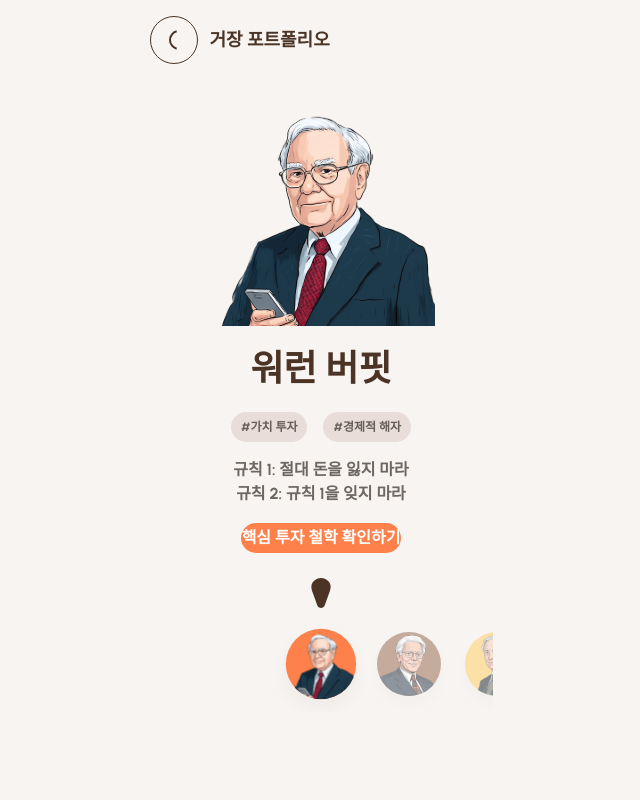
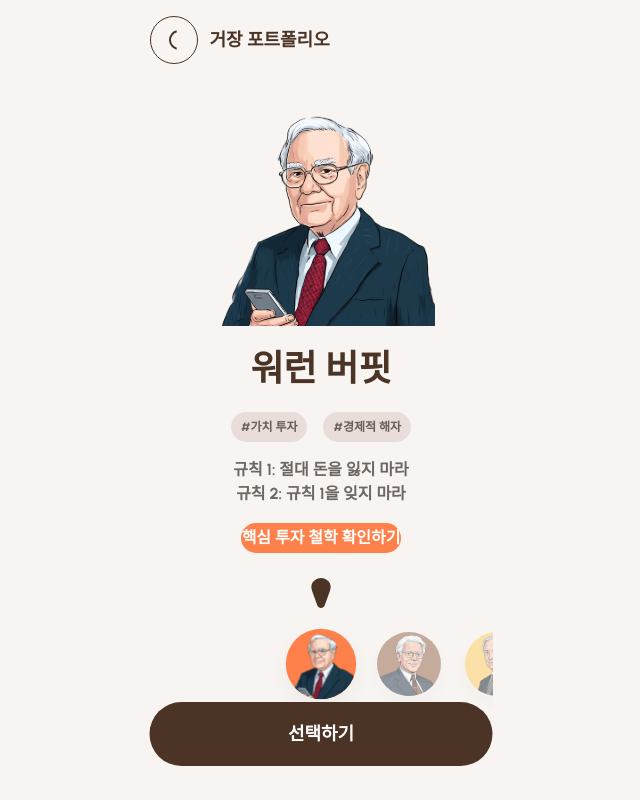
Before and after one commit to MJU-Capstone-Design-1/Jumoney-FE, a Next.js app: page /portfolio/masterselect in a window 1280 px wide. Shown: the whole page, without its empty margins (319-959 px from the left). Built offline with nearby package versions, Linux system fonts and the light colour scheme; a web font is replaced by a local one.

Commit message:
✨ Feat: 거장 선택 버튼 추가

```diff
--- a/src/app/(main)/portfolio/masterselect/page.tsx
+++ b/src/app/(main)/portfolio/masterselect/page.tsx
@@ -7,6 +7,7 @@ import { PortfolioMasterDetail } from '@/features/portfolio/portfolioSelectMaste
 import { PortfolioMasterCarousel } from '@/features/portfolio/portfolioSelectMasterCarousel';
 import { motion, AnimatePresence } from 'framer-motion';
 import { PortfolioSelectInvestmentPhilosophy } from '@/features/portfolio/portfolioSelectInvestmentPhilosophy';
+import BottomButton from '@/components/bottomButton';
 
 const Page = () => {
   const [selectedIndex, setSelectedIndex] = useState(0);
@@ -74,6 +75,8 @@ const Page = () => {
           )}
         </AnimatePresence>
       </div>
+
+      <BottomButton label='선택하기' />
     </div>
   );
 };
```
